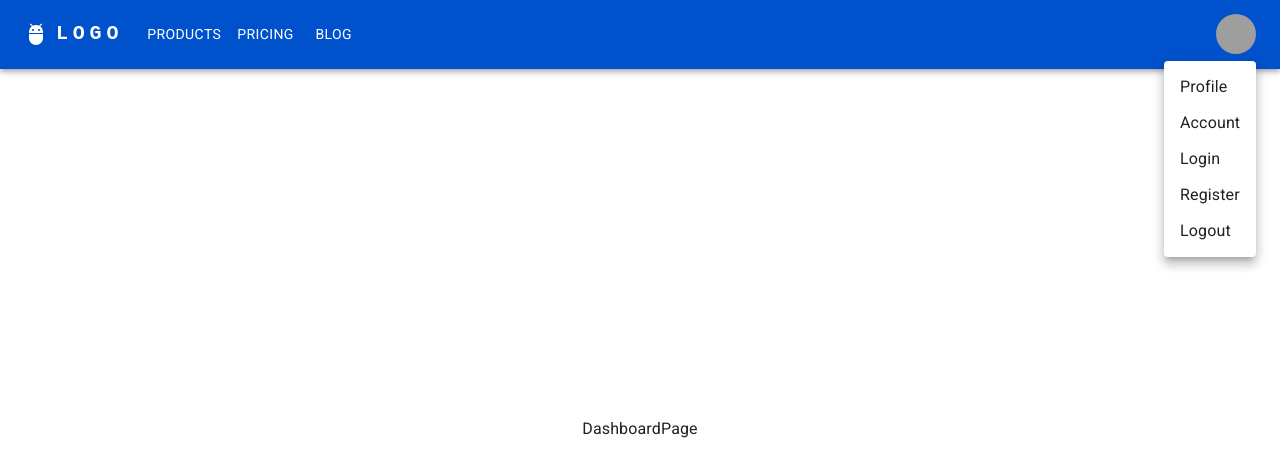
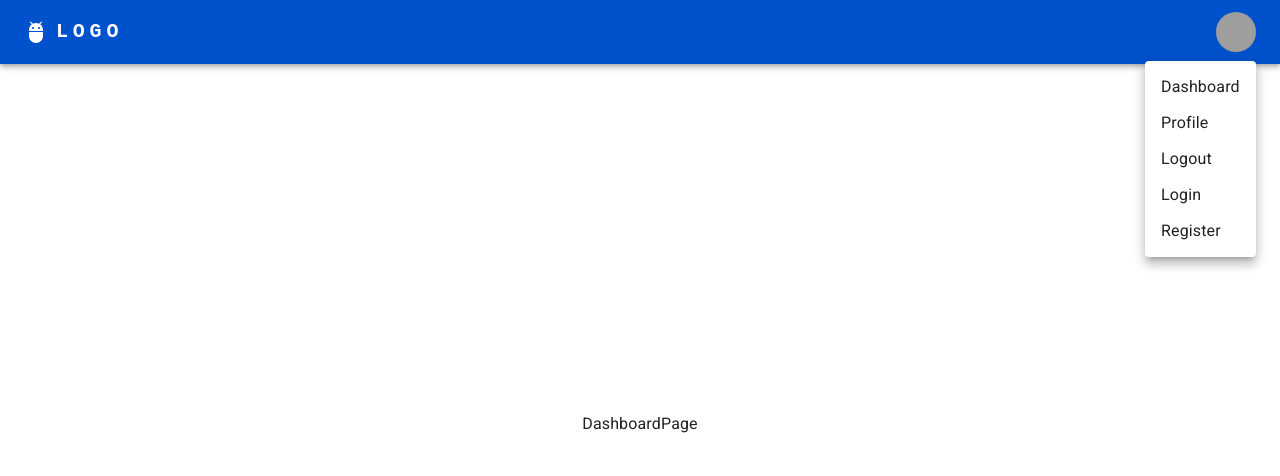
Before and after one commit to Endeyr/messaging-app, a React (Vite) app in the folder client/: page /dashboard in a window 1280 px wide. Both pictures are taken after a click on the button "Open settings". Shown: the top 476 px of the page. Built offline with nearby package versions, Linux system fonts and the light colour scheme; grey boxes are pictures that could not be loaded.

Commit message:
updated nav for logged state + refactored pages to array of link objects

```diff
--- a/client/src/components/Navbar.tsx
+++ b/client/src/components/Navbar.tsx
@@ -16,8 +16,21 @@ import {
 } from '@mui/material'
 import { useState } from 'react'
 import { Link as RouterLink } from 'react-router-dom'
-const pages = ['products', 'pricing', 'blog']
-const settings = ['profile', 'account', 'login', 'register', 'logout']
+type LinkType = {
+	id: number
+	name: string
+	route: string
+}
+const pages: LinkType[] = []
+const loggedInSettings: LinkType[] = [
+	{ id: 1, name: 'Dashboard', route: 'dashboard' },
+	{ id: 2, name: 'Profile', route: 'user/profile' },
+	{ id: 3, name: 'Logout', route: 'authentication/logout' },
+]
+const loggedOutSettings: LinkType[] = [
+	{ id: 1, name: 'Login', route: 'authentication/login' },
+	{ id: 2, name: 'Register', route: 'authentication/register' },
+]
 const Navbar = () => {
 	const [anchorElNav, setAnchorElNav] = useState<null | HTMLElement>(null)
 	const [anchorElUser, setAnchorElUser] = useState<null | HTMLElement>(null)
@@ -92,18 +105,18 @@ const Navbar = () => {
 							sx={{ display: { xs: 'block', md: 'none' } }}
 						>
 							{pages.map((page) => (
-								<MenuItem key={page} onClick={handleCloseNavMenu}>
+								<MenuItem key={page.id} onClick={handleCloseNavMenu}>
 									<Typography component={'div'} textAlign="center">
 										<Link
 											component={RouterLink}
-											to={`${page}`}
+											to={`${page.route}`}
 											style={{
 												textDecoration: 'none',
 												color: 'inherit',
 												textTransform: 'capitalize',
 											}}
 										>
-											{page}
+											{page.name}
 										</Link>
 									</Typography>
 								</MenuItem>
@@ -141,19 +154,19 @@ const Navbar = () => {
 					<Box sx={{ flexGrow: 1, display: { xs: 'none', md: 'flex' } }}>
 						{pages.map((page) => (
 							<Button
-								key={page}
+								key={page.id}
 								onClick={handleCloseNavMenu}
 								sx={{ my: 2, color: 'white', display: 'block' }}
 							>
 								<Link
 									component={RouterLink}
-									to={`${page}`}
+									to={`${page.route}`}
 									style={{
 										textDecoration: 'none',
 										color: 'inherit',
 									}}
 								>
-									{page}
+									{page.name}
 								</Link>
 							</Button>
 						))}
@@ -181,8 +194,8 @@ const Navbar = () => {
 							open={Boolean(anchorElUser)}
 							onClose={handleCloseUserMenu}
 						>
-							{settings.map((setting) => (
-								<MenuItem key={setting} onClick={handleCloseUserMenu}>
+							{loggedInSettings.map((setting) => (
+								<MenuItem key={setting.id} onClick={handleCloseUserMenu}>
 									<Typography
 										component={'div'}
 										textAlign="center"
@@ -190,13 +203,33 @@ const Navbar = () => {
 									>
 										<Link
 											component={RouterLink}
-											to={`/authentication/${setting}`}
+											to={`/${setting.route}`}
 											style={{
 												textDecoration: 'none',
 												color: 'inherit',
 											}}
 										>
-											{setting}
+											{setting.name}
+										</Link>
+									</Typography>
+								</MenuItem>
+							))}
+							{loggedOutSettings.map((setting) => (
+								<MenuItem key={setting.id} onClick={handleCloseUserMenu}>
+									<Typography
+										component={'div'}
+										textAlign="center"
+										style={{ textTransform: 'capitalize' }}
+									>
+										<Link
+											component={RouterLink}
+											to={`/${setting.route}`}
+											style={{
+												textDecoration: 'none',
+												color: 'inherit',
+											}}
+										>
+											{setting.name}
 										</Link>
 									</Typography>
 								</MenuItem>
```
